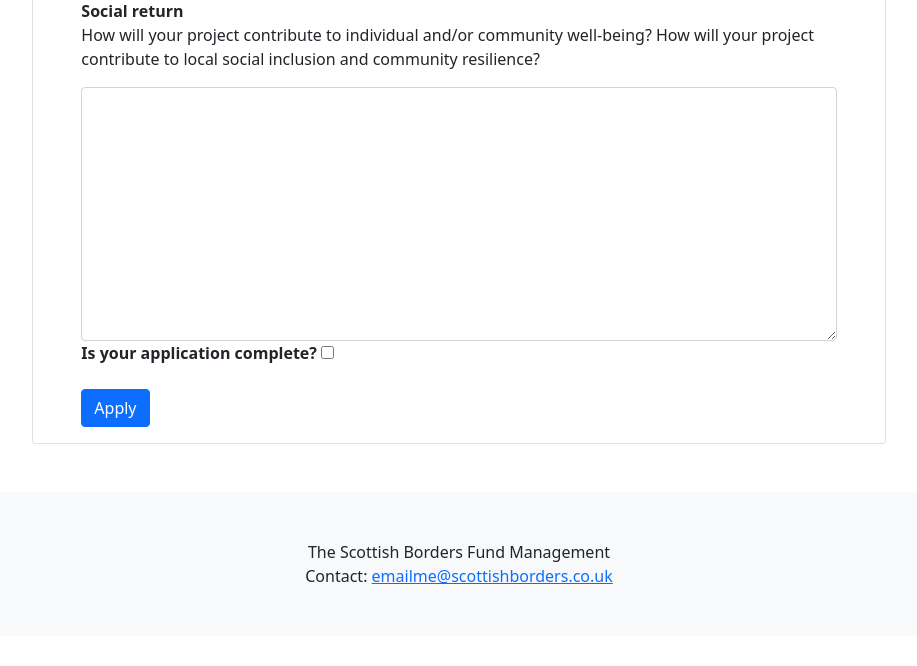
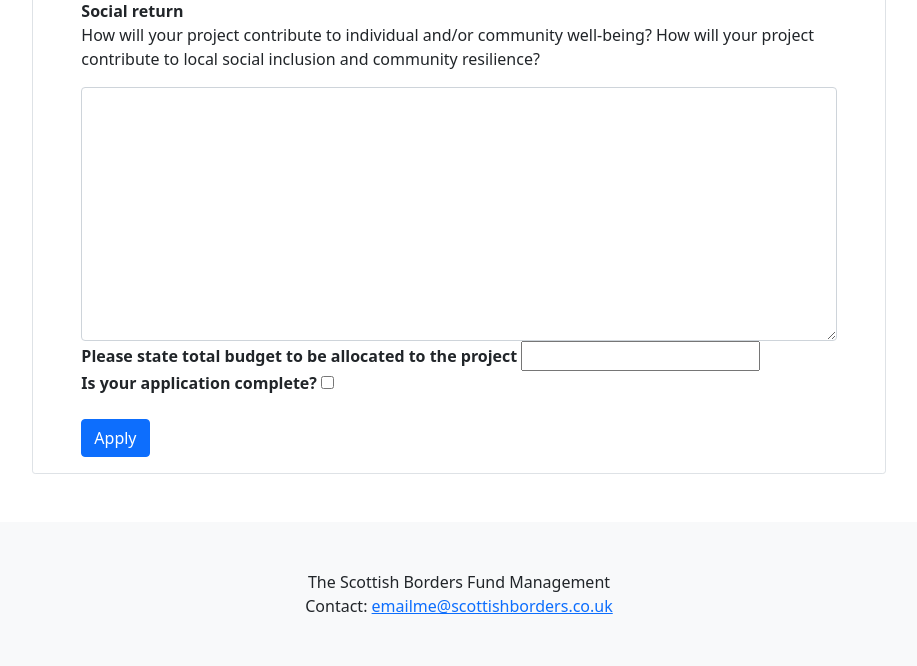
Before and after one commit to AlanWinchcole/Fund-Management-System, a Django app: page /apply/ in a window 1280 px wide. Shown: the part 2664-3330 px from the top of the page, without its empty margins (181-1098 px from the left). Before the commit the page ends 3248 px from the top, so only its background shows below. Run offline with Django 3.2, Linux system fonts and the light colour scheme; some libraries are stand-ins or nearby versions.

Commit message:
Changes: - Budget Profile is created when application is submitted - Allows you to update the total budget along with application

```diff
--- a/fund_management_website/fund/forms.py
+++ b/fund_management_website/fund/forms.py
@@ -1,6 +1,6 @@
 """ Module to define different forms"""
 from django import forms
-from .models import UserProfile, ApplicationData, User, Comments, Review
+from .models import UserProfile, ApplicationData, User, Comments, Review, BudgetProfile
 
 
 class UserForm(forms.ModelForm) :
@@ -92,7 +92,16 @@ class CommentForm(forms.ModelForm):
         model = Comments
         fields = ('comment', )
 
-        labels = { 'comment' :"Plese add your comments for this application", }
+        labels = { 'comment' :"Please add your comments for this application", }
+
+
+class BudgetForm(forms.ModelForm):
+    """Forms for Budget Allocation"""
+    class Meta:
+        """Meta Properties of BudgetForm"""
+        model = BudgetProfile
+        fields = ('totalBudget',)
+        labels = {"totalBudget":"Please state total budget to be allocated to the project",}
 
 
 
--- a/fund_management_website/fund/views.py
+++ b/fund_management_website/fund/views.py
@@ -106,37 +106,45 @@ def application(request) :
     user = request.user
     print(user)
     application_form = ApplicationForm()
+    budget_form = BudgetForm()
     if request.method == 'POST' :
         application_form = ApplicationForm(request.POST)
+        budget_form = BudgetForm(request.POST)
         if application_form.is_valid() :
             print("form is valid")
             application = application_form.save(commit=False)
             application.user = user
+            budget= budget_form.save(commit=False)
+            budget.associated_application = application
             print(application.user)
             application.save()
+            budget.save()
             return redirect('fund:dashboard')
         else :
             print(application_form.errors)
     else :
 
-        return render(request, 'fund/application.html', { 'form' :application_form })
+        return render(request, 'fund/application.html', { 'form' :application_form, 'form1':budget_form })
 
 
 # id is the application id
 def updateApplication(request, id) :
     applicationObj = ApplicationData.objects.get(id=id)
     application_form = ApplicationForm(instance=applicationObj)
+    budget_form = BudgetForm(instance=applicationObj)
 
     if request.method == 'POST' :
         application_form = ApplicationForm(request.POST, instance=applicationObj)
+        budget_form = BudgetForm(request.POST, instance=applicationObj)
         if application_form.is_valid() :
             print("form is valid")
             application_form.save()
+            budget_form.save()
             return redirect('fund:dashboard')
         else :
             print(application_form.errors)
     else :
-        return render(request, 'fund/application.html', { 'form' :application_form })
+        return render(request, 'fund/application.html', { 'form' :application_form , 'form1':budget_form})
 
 
 def budgetProfile(request) :
--- a/fund_management_website/templates/fund/application.html
+++ b/fund_management_website/templates/fund/application.html
@@ -74,6 +74,11 @@
             </div>
 
             <div class="form-row">
+              <label for="totalBudget"><strong>{{form1.totalBudget.label}}</strong></label>
+              {{form1.totalBudget}}
+            </div>
+
+            <div class="form-row">
               <label for="application_complete"><strong>{{form.application_complete.label}}</strong></label>
               {{form.application_complete}}
             </div>
```
